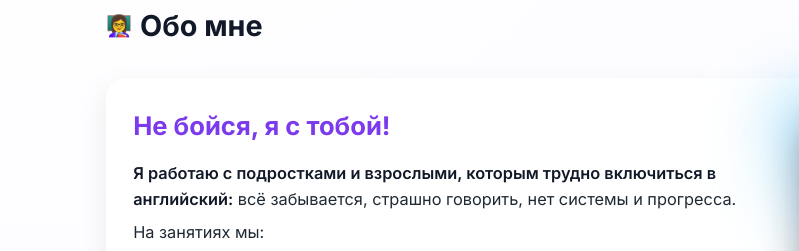
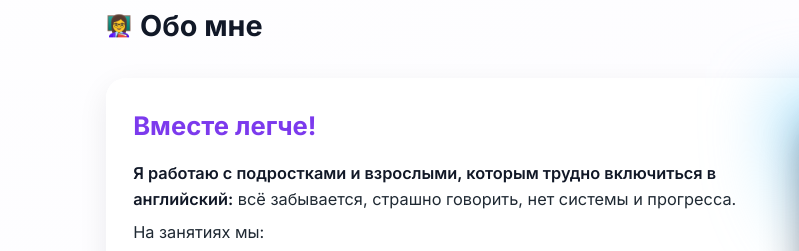
Before and after one commit to GDinaraG/Dinara-english, a plain HTML site: page index.html in a window 1280 px wide. Shown: the part 533-784 px from the top of the page, 0-799 px from the left. Drawn offline with Linux system fonts and the light colour scheme.

Commit message:
Update index.html

```diff
--- a/index.html
+++ b/index.html
@@ -680,7 +680,7 @@
       <h2><span>👩‍🏫</span> Обо мне</h2>
       <div class="card about-layout">
         <div class="about-text">
-          <h3 class="about-title">Не бойся, я с тобой!</h3>
+          <h3 class="about-title">Вместе легче!</h3>
           <p><strong>Я работаю с подростками и взрослыми, которым трудно включиться в английский:</strong> всё забывается, страшно говорить, нет системы и прогресса.</p>
           <p>На занятиях мы:</p>
           <ul class="about-list">
```
